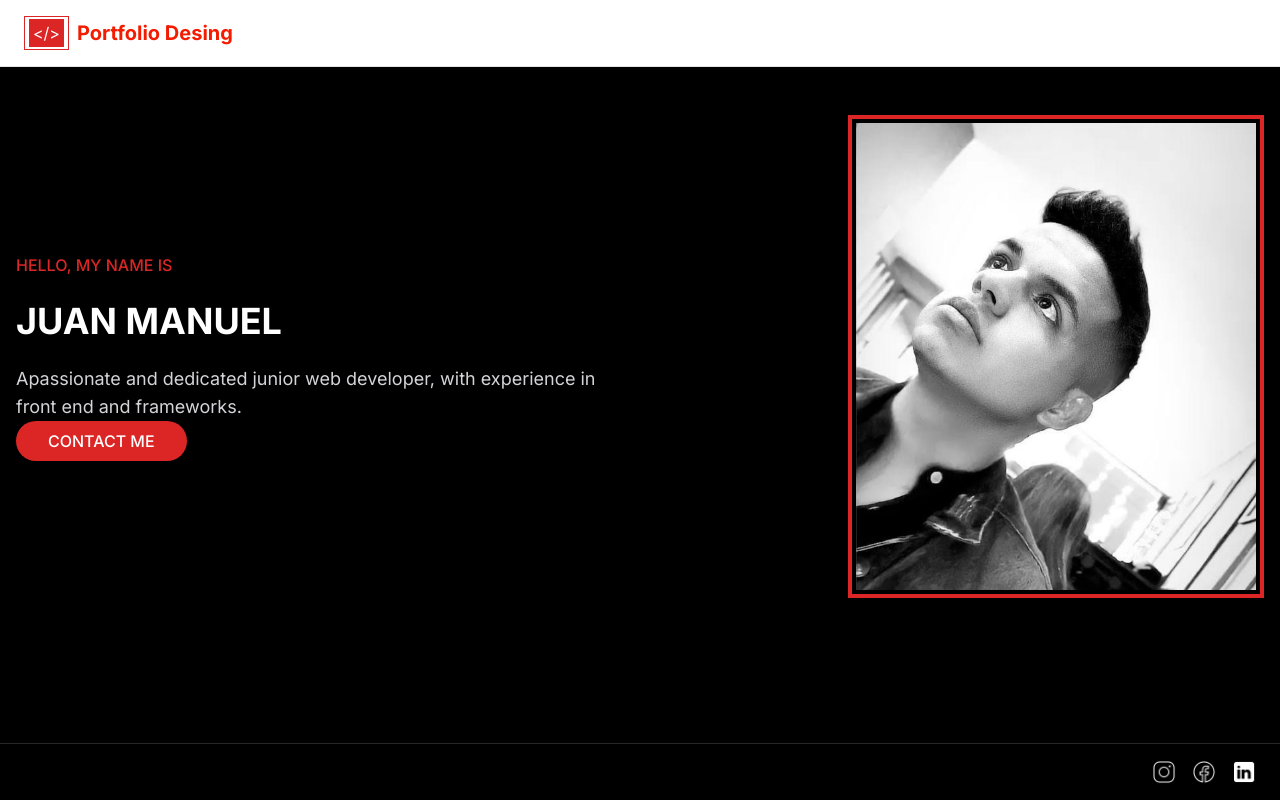
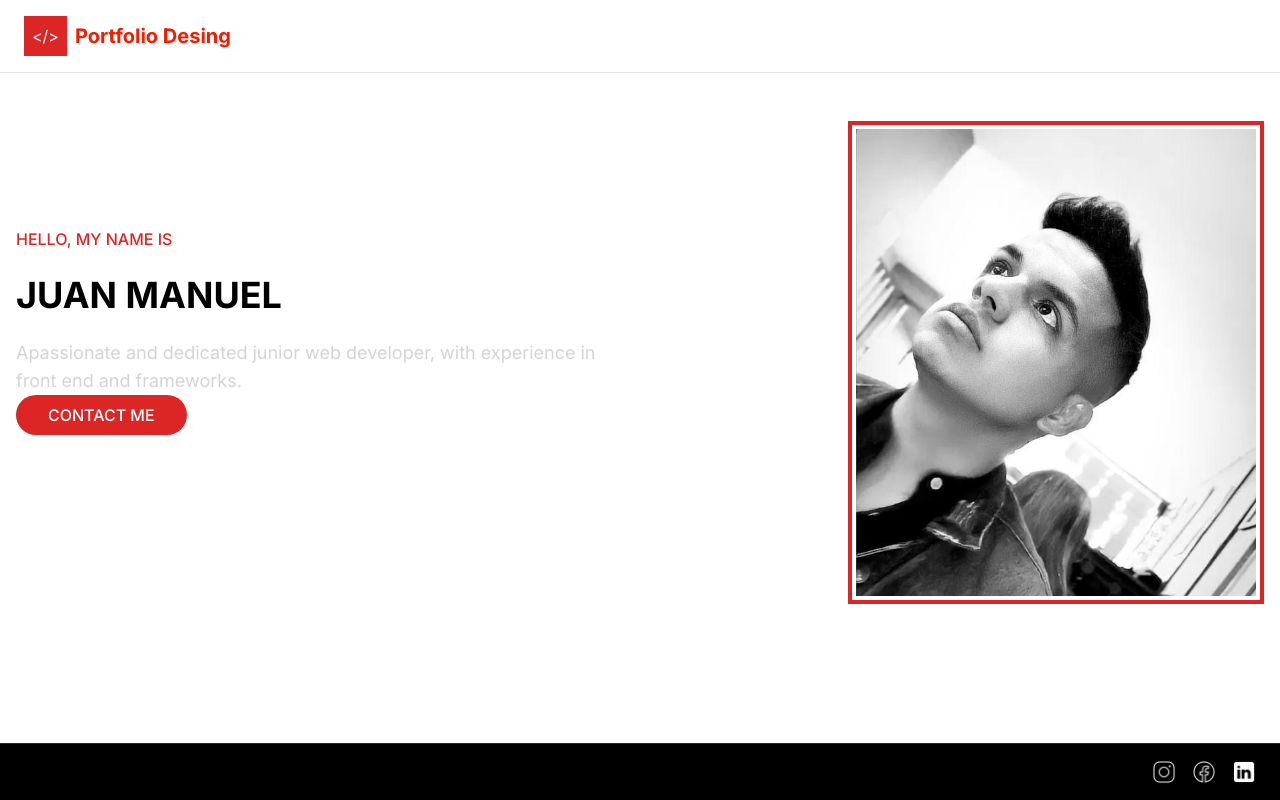
Before and after one commit to juanma2025/Portafolio_work, a Next.js app: page / in a window 1280 px wide. Built offline with nearby package versions, Linux system fonts and the light colour scheme.

Commit message:
desing componnents

```diff
--- a/src/app/globals.css
+++ b/src/app/globals.css
@@ -43,19 +43,6 @@
   --muted: var(--zinc-800);
   --muted-foreground: var(--zinc-400);
 }
-
-/* Modo light-plus */
-.light-plus {
-  --background: var(--light-plus-bg);
-  --foreground: var(--light-plus-text);
-  --border: var(--light-plus-border);
-  --card: var(--light-plus-border);
-  --card-foreground: var(--light-plus-text);
-  --muted: var(--light-plus-border);
-  --muted-foreground: var(--light-plus-accent);
-  box-sizing: border-box;
-}
-
 
 body {
   color: rgb(var(--foreground));
@@ -159,22 +146,6 @@ a:focus {
   background-color: rgb(255, 255, 255);
 }
 
-/* Estilos específicos para light-plus */
-.light-plus .bg-white {
-  background-color: rgb(var(--light-plus-bg));
-}
-
-.light-plus .text-black {
-  color: rgb(var(--light-plus-text));
-}
-
-.light-plus .border-zinc-200 {
-  border-color: rgb(var(--light-plus-border));
-}
-
-.light-plus .hover\:bg-zinc-200:hover {
-  background-color: rgb(var(--light-plus-border));
-}
 
 /* Transiciones */
 .transition-colors {
--- a/src/app/layout.tsx
+++ b/src/app/layout.tsx
@@ -4,6 +4,7 @@ import { Inter } from "next/font/google"
 import "./globals.css"
 import Navbar from "@/components/Navbar"
 import Footer from "@/components/footer"
+import { ThemeProvider } from "@/context/ThemeContext"
 
 const inter = Inter({ subsets: ["latin"] })
 
@@ -18,11 +19,15 @@ export default function RootLayout({
   children: React.ReactNode
 }>) {
   return (
-    <html lang="es">
-      <body className={`${inter.className} bg-black text-white min-h-screen flex flex-col`}>
-        <Navbar />
-        <main className="flex-grow">{children}</main>
-        <Footer />
+    <html lang="es" className="dark">
+      <body className={`${inter.className} bg-white dark:bg-black text-black dark:text-white transition-colors duration-300`}
+      >
+
+        <ThemeProvider>
+          <Navbar />
+          <main className="flex-grow">{children}</main>
+          <Footer />
+        </ThemeProvider>
       </body>
     </html>
   )
--- a/src/app/page.tsx
+++ b/src/app/page.tsx
@@ -1,7 +1,7 @@
 import Image from "next/image"
 import Link from "next/link"
 import { Button } from "@/components/ui/button"
-
+import { Facebook, Linkedin, Instagram } from "lucide-react"
 export default function Home() {
   return (
     <section className="max-w-screen-xl mx-auto px-4 py-12 md:py-24">
@@ -15,6 +15,30 @@ export default function Home() {
           <Link href="/contact">
             <Button className="bg-red-600 hover:bg-red-700 text-white rounded-full px-8 py-2">CONTACT ME</Button>
           </Link>
+
+          <div className="flex items-center space-x-4 pt-4">
+              <Link
+                href="https://instagram.com"
+                className="text-white hover:text-red-500 transition-colors"
+                aria-label="Instagram"
+              >
+                <Instagram size={24} />
+              </Link>
+              <Link
+                href="https://facebook.com"
+                className="text-white hover:text-red-500 transition-colors"
+                aria-label="Facebook"
+              >
+                <Facebook size={24} />
+              </Link>
+              <Link
+                href="https://linkedin.com"
+                className="text-white hover:text-red-500 transition-colors"
+                aria-label="LinkedIn"
+              >
+                <Linkedin size={24} />
+              </Link>
+            </div>
         </section>
 
         <figure className="w-full md:w-1/2 flex justify-end md:justify-center">
--- a/src/components/Navbar.tsx
+++ b/src/components/Navbar.tsx
@@ -2,8 +2,6 @@
 
 const THEME_LIGHT = "light"
 const THEME_DARK = "dark"
-
-
 
 import { useState } from "react"
 import Link from "next/link"
@@ -65,10 +63,8 @@ export default function Navbar() {
     <header className="bg-white dark:bg-black text-black dark:text-white py-4 px-6 border-b border-zinc-200 dark:border-zinc-800 transition-colors duration-300">
         <section className="max-w-screen-xl mx-auto flex justify-between items-center">
         <Link href="/" className="flex items-center gap-2">
-            <span className="border border-red-600 p-1">
-            <span className="bg-red-600 p-1">
-                <span className="text-white">&lt;/&gt;</span>
-            </span>
+            <span className="bg-red-600 p-2">
+              <span className="text-white">&lt;/&gt;</span>
             </span>
             <span className="text-xl font-bold">Portfolio Desing</span>
         </Link>
```
